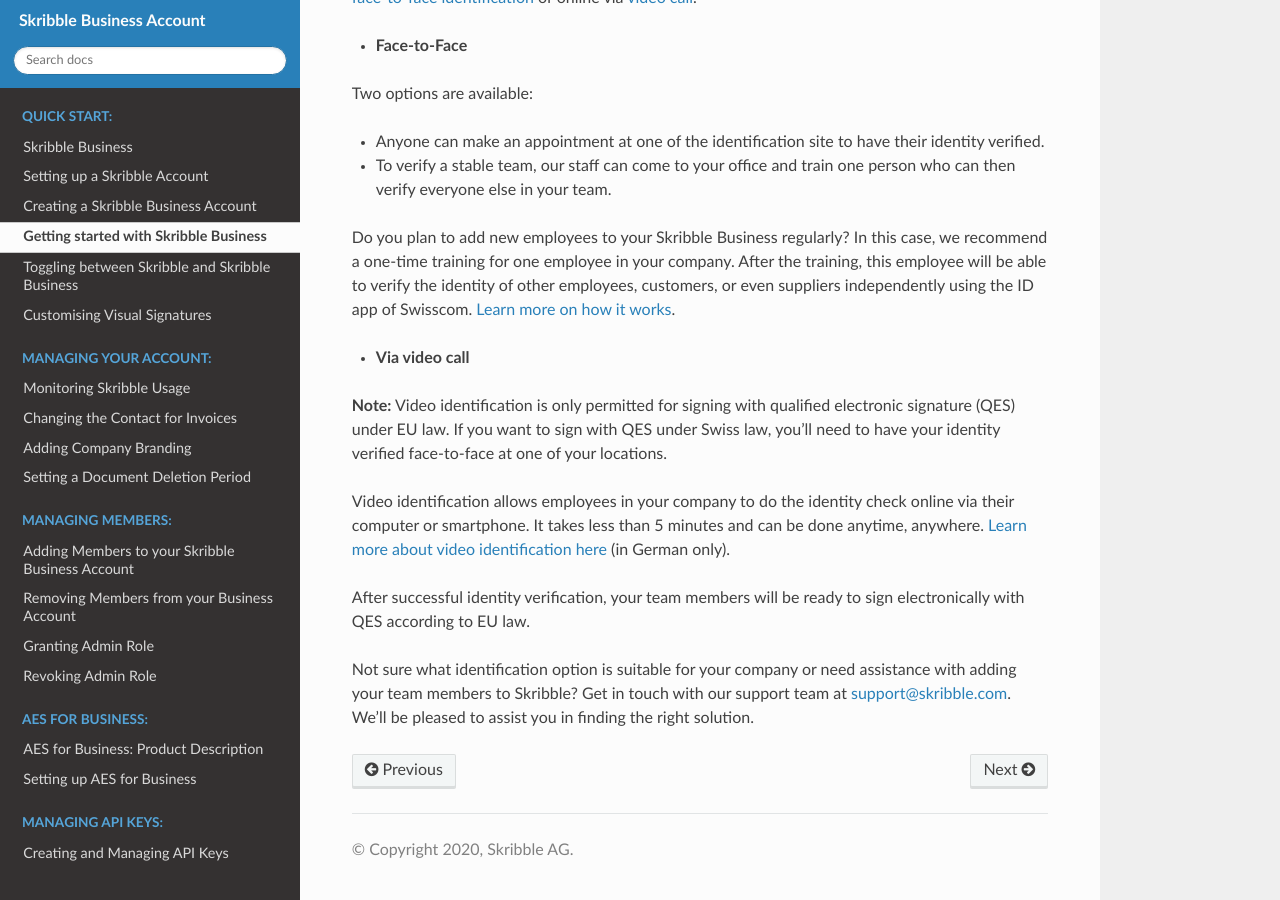
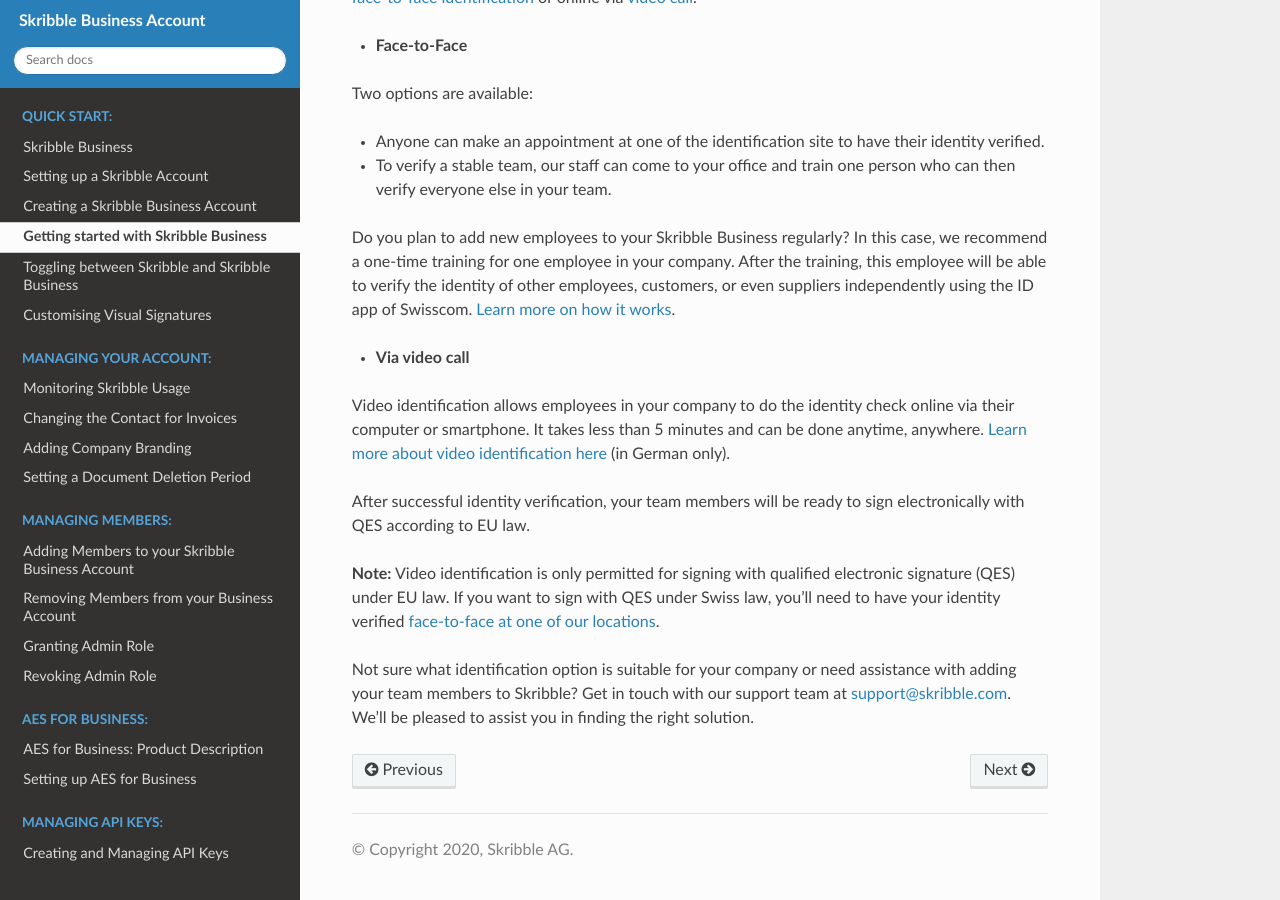
Before and after one commit to matthieu-bt/business-guide, a Sphinx documentation site: the page built from source/quickstart/onboard.rst, in a window 1280 px wide and 900 px high, scrolled down 1259 px. Built offline with Sphinx 7.4.7 and the Read the Docs theme 2.0.0, drawn with Linux system fonts in a browser that asks for light colours.

Commit message:
Added a link
Added a link to the Swisscom

```diff
--- a/source/quickstart/onboard.rst
+++ b/source/quickstart/onboard.rst
@@ -69,14 +69,16 @@
 
 - **Via video call**
 
-**Note:** Video identification is only permitted for signing with qualified electronic signature (QES) under EU law. If you want to sign with QES under Swiss law, you'll need to have your identity verified face-to-face at one of your locations.
-
 Video identification allows employees in your company to do the identity check online via their computer or smartphone. It takes less than 5 minutes and can be done anytime, anywhere. `Learn more about video identification here`_ (in German only).
 
  .. _Learn more about video identification here: https://www.videoident.me/ch/de/
 
 After successful identity verification, your team members will be ready to sign electronically with QES according to EU law.
 
+**Note:** Video identification is only permitted for signing with qualified electronic signature (QES) under EU law. If you want to sign with QES under Swiss law, you'll need to have your identity verified `face-to-face at one of our locations`_.
+
+ .. _face-to-face at one of our locations: https://trustservices.swisscom.com/en/srs-direct/
+
 Not sure what identification option is suitable for your company or need assistance with adding your team members to Skribble? Get in touch with our support team at `support@skribble.com`_. We'll be pleased to assist you in finding the right solution.
 
  .. _support@skribble.com: support@skribble.com
```
